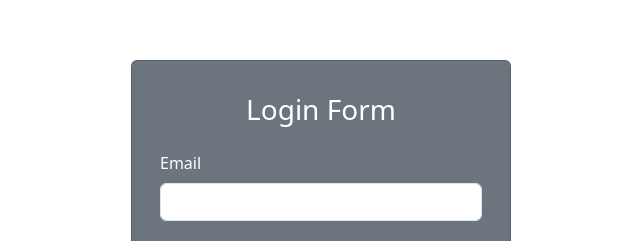
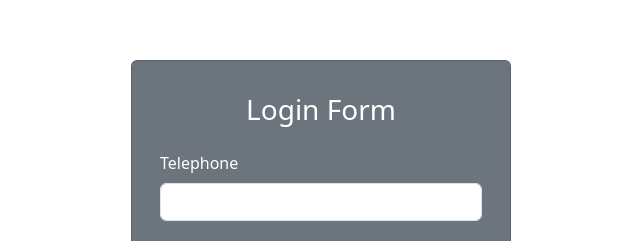
Before and after one commit to bayezalle/tontine, a React (Create React App) app: page /login in a window 1280 px wide. Shown: the part 145-386 px from the top of the page, without its empty margins (319-959 px from the left). Built offline with nearby package versions, Linux system fonts and the light colour scheme.

Commit message:
nouvelle depot

```diff
--- a/src/Composantes/Login.tsx
+++ b/src/Composantes/Login.tsx
@@ -16,7 +16,7 @@ const Login: FC<SomeComponentProps> = ({ history }): JSX.Element => {
 
   const login = (data: any) => {
     let params = {
-      email: data.email,
+      phoneNumber: data.phoneNumber,
       password: data.password,
     };
     console.log(data);
@@ -36,6 +36,7 @@ const Login: FC<SomeComponentProps> = ({ history }): JSX.Element => {
             progress: 0,
             toastId: "my_toast",
           });
+
         } else {
           toast.success(response.data.message, {
             position: "top-right",
@@ -47,7 +48,7 @@ const Login: FC<SomeComponentProps> = ({ history }): JSX.Element => {
             progress: 0,
             toastId: "my_toast",
           });
-          // localStorage.setItem("auth", response.data.token);
+          localStorage.getItem("auth");
           setTimeout(() => {
             history.push("/home");
           }, 3000);
@@ -74,12 +75,12 @@ const Login: FC<SomeComponentProps> = ({ history }): JSX.Element => {
                 </h3>
                 <form autoComplete="off" onSubmit={handleSubmit(login)}>
                   <div className="mb-3 mt-4">
-                    <label className="form-label">Email</label>
+                    <label className="form-label">Telephone</label>
                     <input
-                      type="email"
+                      type="phone"
                       className="form-control shadow-none"
                       id="exampleFormControlInput1"
-                      {...register("email", { required: "Email is required!" })}
+                      {...register("phoneNumber", { required: "Email is required!" })}
                     />
                     {errors.email && (
                       <p className="text-danger" style={{ fontSize: 14 }}>
--- a/src/Composantes/SignUp.tsx
+++ b/src/Composantes/SignUp.tsx
@@ -14,13 +14,13 @@ const SignUp: FC<SomeComponentProps> = ({ history }) => {
     reset,
     formState: { errors },
   } = useForm();
+
   const submitData = (data: any) => {
     let params = {
       username: data.username,
       phoneNumber: data.phoneNumber,
       email: data.email,
       password: data.password,
-      // confirmpassword: data.cpassword,
     };
     console.log(data);
     axios
@@ -36,7 +36,9 @@ const SignUp: FC<SomeComponentProps> = ({ history }) => {
           progress: 0,
           toastId: "my_toast",
         });
+
         localStorage.setItem("auth", response.data.token);
+
         reset();
         setTimeout(() => {
           history.push("/login");
```
